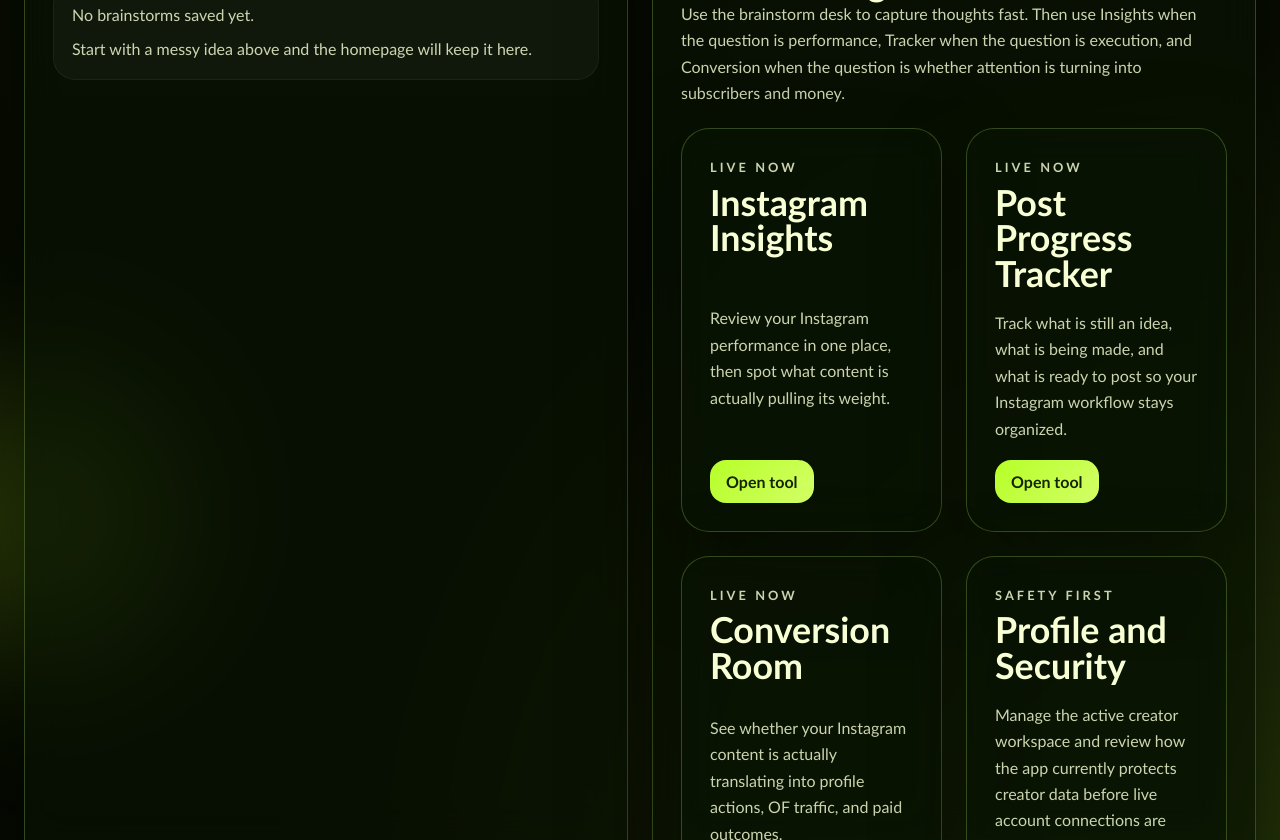
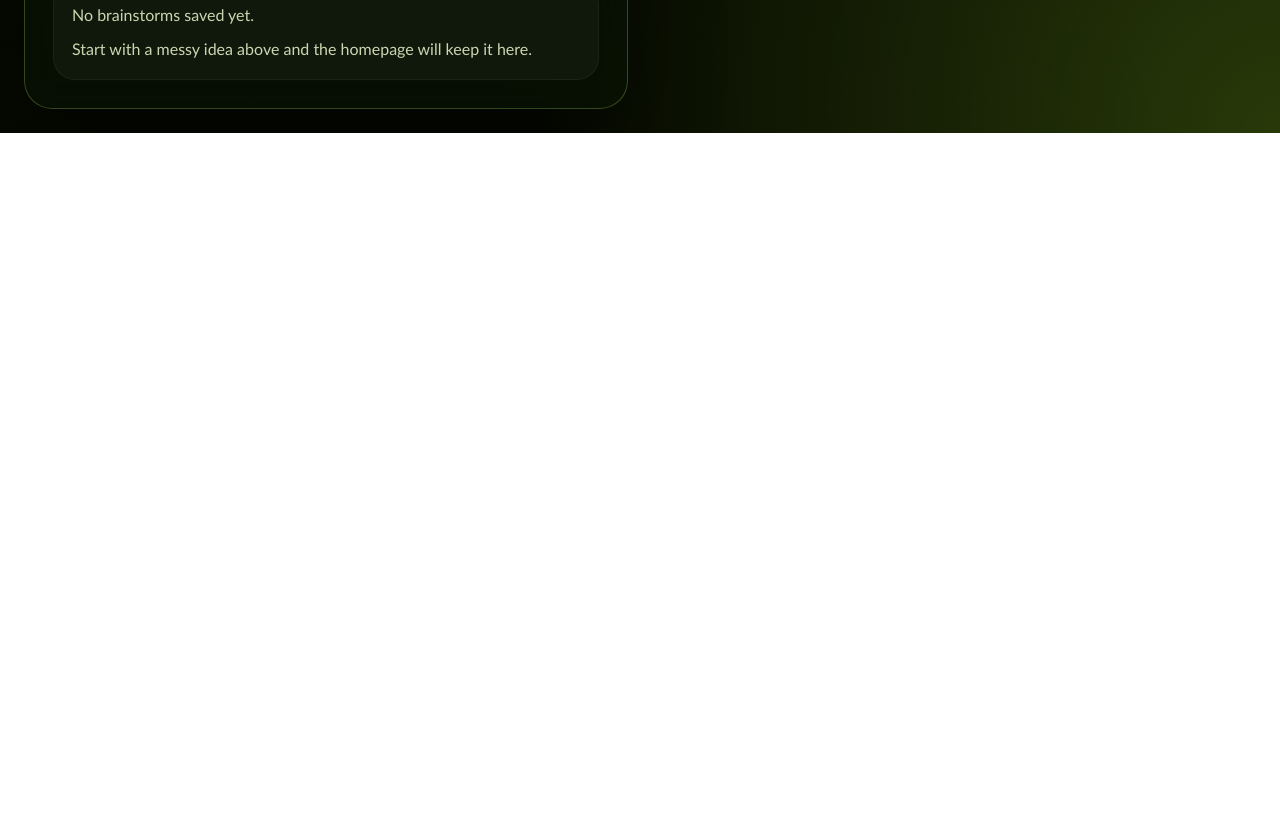
Before and after one commit to littlemadimade/maddiehq, a Next.js app: page / in a window 1280 px wide. Shown: the part 1960-2800 px from the top of the page. After the commit the page ends 2093 px from the top, so only its background shows below. Built offline with nearby package versions, Linux system fonts and the light colour scheme.

Commit message:
Simplify homepage to brainstorm focus

```diff
--- a/app/globals.css
+++ b/app/globals.css
@@ -320,11 +320,6 @@
   display: grid;
   grid-template-columns: repeat(4, minmax(0, 1fr));
   gap: 24px;
-}
-
-.home-grid--compact {
-  grid-template-columns: repeat(2, minmax(0, 1fr));
-  margin-top: 22px;
 }
 
 .home-card {
--- a/app/page.tsx
+++ b/app/page.tsx
@@ -1,7 +1,6 @@
 "use client";
 
 import { useEffect, useMemo, useState } from "react";
-import Link from "next/link";
 import {
   brainstormCategories,
   buildBrainstormSuggestions,
@@ -10,37 +9,6 @@
 } from "@/lib/brainstorm";
 
 const STORAGE_KEY = "maddiehq:brainstorms";
-
-const homeCards = [
-  {
-    title: "Instagram Insights",
-    description:
-      "Review your Instagram performance in one place, then spot what content is actually pulling its weight.",
-    href: "/insights",
-    status: "Live now"
-  },
-  {
-    title: "Post Progress Tracker",
-    description:
-      "Track what is still an idea, what is being made, and what is ready to post so your Instagram workflow stays organized.",
-    href: "/tracker",
-    status: "Live now"
-  },
-  {
-    title: "Conversion Room",
-    description:
-      "See whether your Instagram content is actually translating into profile actions, OF traffic, and paid outcomes.",
-    href: "/conversion",
-    status: "Live now"
-  },
-  {
-    title: "Profile and Security",
-    description:
-      "Manage the active creator workspace and review how the app currently protects creator data before live account connections are added.",
-    href: "/security",
-    status: "Safety first"
-  }
-];
 
 export default function HomePage() {
   const [draft, setDraft] = useState("");
@@ -106,12 +74,8 @@
         <div className="hero__note">
           <span className="hero__badge">Brainstorm mode</span>
           <p>
-            This homepage now acts like a quick capture notebook with lightweight
-            guidance, while still keeping your main rooms one tap away.
+            This homepage now acts like a quick capture notebook with lightweight guidance.
           </p>
-          <Link className="hero__cta" href="/tracker">
-            Open Tracker
-          </Link>
         </div>
       </section>
 
@@ -231,30 +195,6 @@
             )}
           </div>
         </article>
-
-        <article className="panel breakdown-card">
-          <p className="eyebrow">Launchpad</p>
-          <h2>When an idea gets sharper, move it into the right room.</h2>
-          <p>
-            Use the brainstorm desk to capture thoughts fast. Then use Insights when the
-            question is performance, Tracker when the question is execution, and Conversion
-            when the question is whether attention is turning into subscribers and money.
-          </p>
-          <section className="home-grid home-grid--compact">
-            {homeCards.map((card) => (
-              <article className="panel home-card" key={card.title}>
-                <div className="home-card__header">
-                  <p className="eyebrow">{card.status}</p>
-                  <h2>{card.title}</h2>
-                </div>
-                <p>{card.description}</p>
-                <Link className="home-card__link" href={card.href}>
-                  Open tool
-                </Link>
-              </article>
-            ))}
-          </section>
-        </article>
       </section>
     </main>
   );
```
